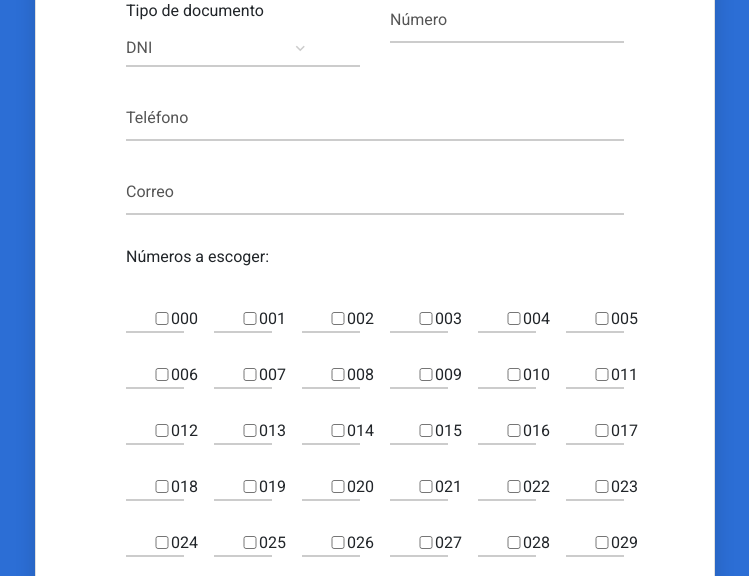
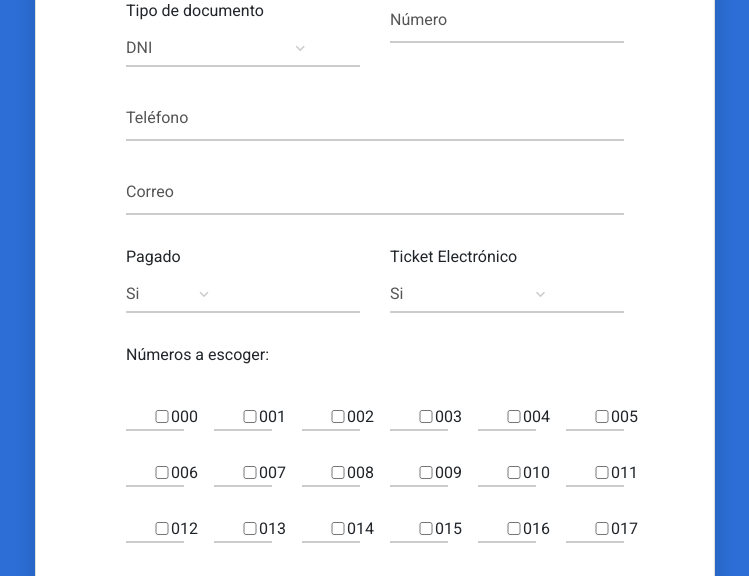
Before and after one commit to Kyiv85/ayudando, a PHP site: page /rifa/rifa.php in a window 1280 px wide. Shown: the part 885-1461 px from the top of the page, without its empty margins (265-1014 px from the left). Run offline with PHP 8.4, Linux system fonts and the light colour scheme; data that the repository does not hold is empty; some libraries are stand-ins or nearby versions.

Commit message:
Implementación ticket electrónico lista

```diff
--- a/controllers/rifa/RifaController.php
+++ b/controllers/rifa/RifaController.php
@@ -76,7 +76,7 @@ class RifaController {
         }
 
         //Relacionar el usuario al evento
-        if(!($this->guardarUsuarioNumeros($mbd,$data['rifNumbers']))){
+        if(!($this->guardarUsuarioNumeros($mbd,$data))){
             $mbd->rollBack();
             $mbd = null;
             $exist = null;
@@ -157,16 +157,16 @@ class RifaController {
     /**
     * Relaciona un usuario con sus números en BD
     * @param object $mbd Objeto con la conexión a la BD
-    * @param string $rifNumbers Números elegidos por el usuario
+    * @param string $data Datos a guardar
     * @return bool
     */
-    private function guardarUsuarioNumeros($mbd,$rifNumbers)
+    private function guardarUsuarioNumeros($mbd,$data)
     {
-        $numbers = explode(',',$rifNumbers);
+        $rifNumbers = explode(',',$data['rifNumbers']);
         //Hacer inserts
-        foreach ($numbers as $n){
-            $sql = 'INSERT INTO rifNumerosUsuarios(rifUsuID,rifNumero)';
-            $sql .= ' VALUES ('.$this->rifUsuID.','.$n.')';
+        foreach ($rifNumbers as $n){
+            $sql = 'INSERT INTO rifNumerosUsuarios(rifUsuID,rifNumero,rifPago,rifTicketElectronico)';
+            $sql .= ' VALUES ('.$this->rifUsuID.','.$n.',"'.$data["rifPago"].'","'.$data["rifTicketElectronico"].'")';
             //Ejecutar
             try {
                 $sth = $mbd->query($sql);
--- a/rifa/js/rifa.js
+++ b/rifa/js/rifa.js
@@ -48,6 +48,8 @@ function process(e){
     var rifNumDocumento = document.getElementById("rifNumDocumento").value;
     var rifTelefono = document.getElementById("rifTelefono").value;
     var rifCorreo = document.getElementById("rifCorreo").value;
+    var rifPago = document.getElementById("rifPago").value;
+    var rifTicketElectronico = document.getElementById("rifTicketElectronico").value;
     var rifNumbers = [];
     var checkboxes = document.querySelectorAll('input[type=checkbox]:checked');
     for (var i = 0; i < checkboxes.length; i++) {
@@ -78,7 +80,7 @@ function process(e){
         var xmlhttp = new XMLHttpRequest();
         var url = "../responses/rifa/responseShowNumbers.php";
         var msg=true;
-        var params = 'accion=procesarNumeros&rifNombre='+rifNombre+'&rifApellido='+rifApellido+'&rifTipoDocumento='+rifTipoDocumento+'&rifNumDocumento='+rifNumDocumento+'&rifTelefono='+rifTelefono+'&rifCorreo='+rifCorreo+'&rifNumbers='+rifNumbers;
+        var params = 'accion=procesarNumeros&rifNombre='+rifNombre+'&rifApellido='+rifApellido+'&rifTipoDocumento='+rifTipoDocumento+'&rifNumDocumento='+rifNumDocumento+'&rifTelefono='+rifTelefono+'&rifCorreo='+rifCorreo+'&rifNumbers='+rifNumbers+'&rifPago='+rifPago+'&rifTicketElectronico='+rifTicketElectronico;
         xmlhttp.open("POST", url, true);
         xmlhttp.setRequestHeader('X-Requested-With', 'XMLHttpRequest');
         xmlhttp.setRequestHeader('Content-Type', 'application/x-www-form-urlencoded');
@@ -91,7 +93,9 @@ function process(e){
                     alert(data.mensaje);
                     if(data.error == 'NO'){
                         showNumbers();
-                        printTickets(params);
+                        if(rifTicketElectronico == 'S'){
+                            printTickets(params);
+                        }
                         document.getElementById("formUser").reset();
                     }
                     msg=false;
--- a/rifa/rifa.php
+++ b/rifa/rifa.php
@@ -78,6 +78,32 @@
                         <div class="input-group">
                             <input class="input--style-1" type="email" placeholder="Correo" id="rifCorreo" name="rifCorreo">
                         </div>
+                        <div class="row row-space">
+                            <div class="col-md-6">
+                                <div class="input-group">
+                                    <div class="rs-select2 js-select-simple select--no-search">
+                                        <label>Pagado</label>
+                                        <select id="rifPago" name="rifPago">
+                                            <option value="S">Si</option>
+                                            <option value="N">No</option>
+                                        </select>
+                                        <div class="select-dropdown"></div>
+                                    </div>
+                                </div>
+                            </div>
+                            <div class="col-md-6">
+                                <div class="input-group">
+                                    <div class="rs-select2 js-select-simple select--no-search">
+                                        <label>Ticket Electrónico</label>
+                                        <select id="rifTicketElectronico" name="rifTicketElectronico">
+                                            <option value="S">Si</option>
+                                            <option value="N">No</option>
+                                        </select>
+                                        <div class="select-dropdown"></div>
+                                    </div>
+                                </div>
+                            </div>
+                        </div>
                         <div class="input-group">
                             <div style="margin: inherit;">
                                 <label>Números a escoger:</label>
```
Also changed, not shown: 2 other files.
